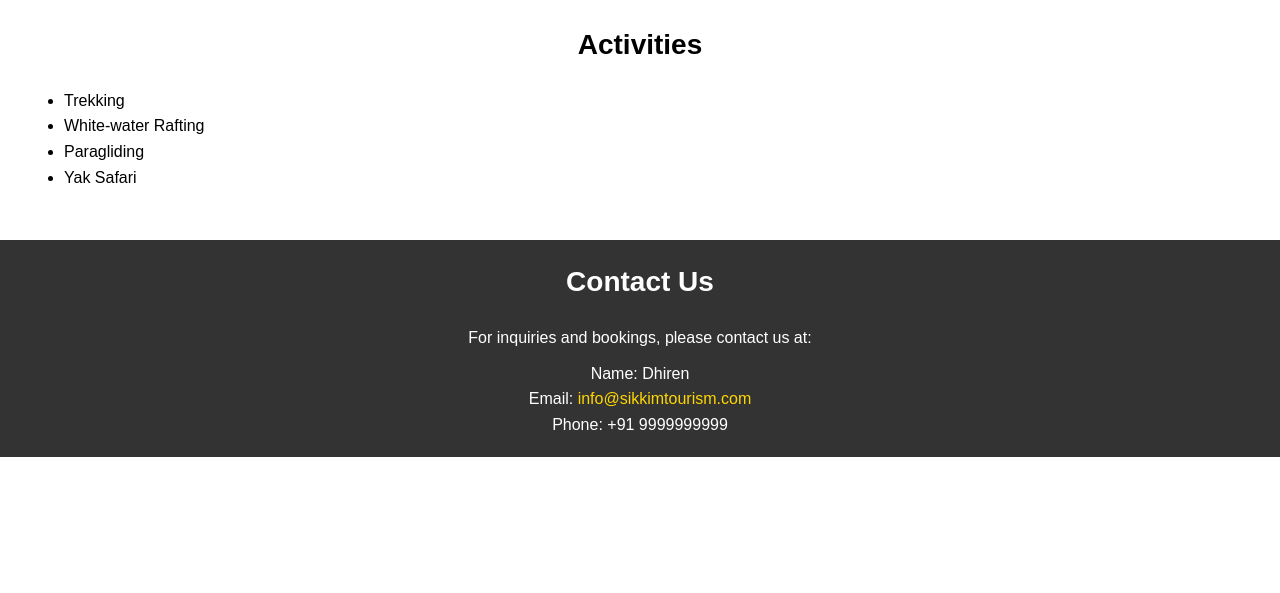
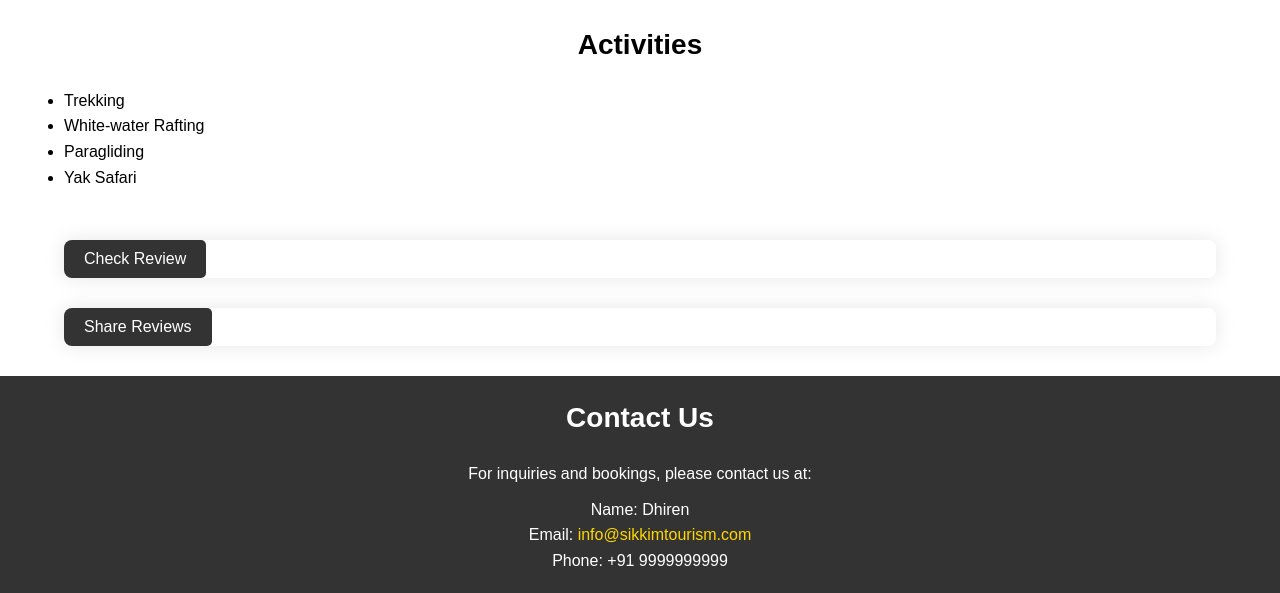
Before and after one commit to Nishantrde/skrider, a Django app: page / in a window 1280 px wide. Shown: the part 2335-2928 px from the top of the page. Before the commit the page ends 2792 px from the top, so only its background shows below. Run offline with Django 5.2, Linux system fonts and the light colour scheme.

Commit message:
Initial Commit

```diff
--- a/mainapp/templates/index.html
+++ b/mainapp/templates/index.html
@@ -52,7 +52,6 @@
             <p>Description of Destination 2.</p>
             <button class="see-more">See More</button>
         </div>
-        <!-- Add more destinations as needed -->
     </div>
 </section>
 
@@ -67,6 +66,20 @@
         </ul>
     </div>
 </section>
+<div class="container">
+    <form action="review">
+        {% csrf_token %}
+<div class="destination">
+    <button class="see-more">Check Review</button>
+</div>
+</form>
+<div class="destination">
+    <form action="share_reviews">
+        {% csrf_token %}
+<button class="see-more">Share Reviews</button>
+</div>
+</form>
+</div>
 
 <footer id="contact">
     <div class="container">
```
